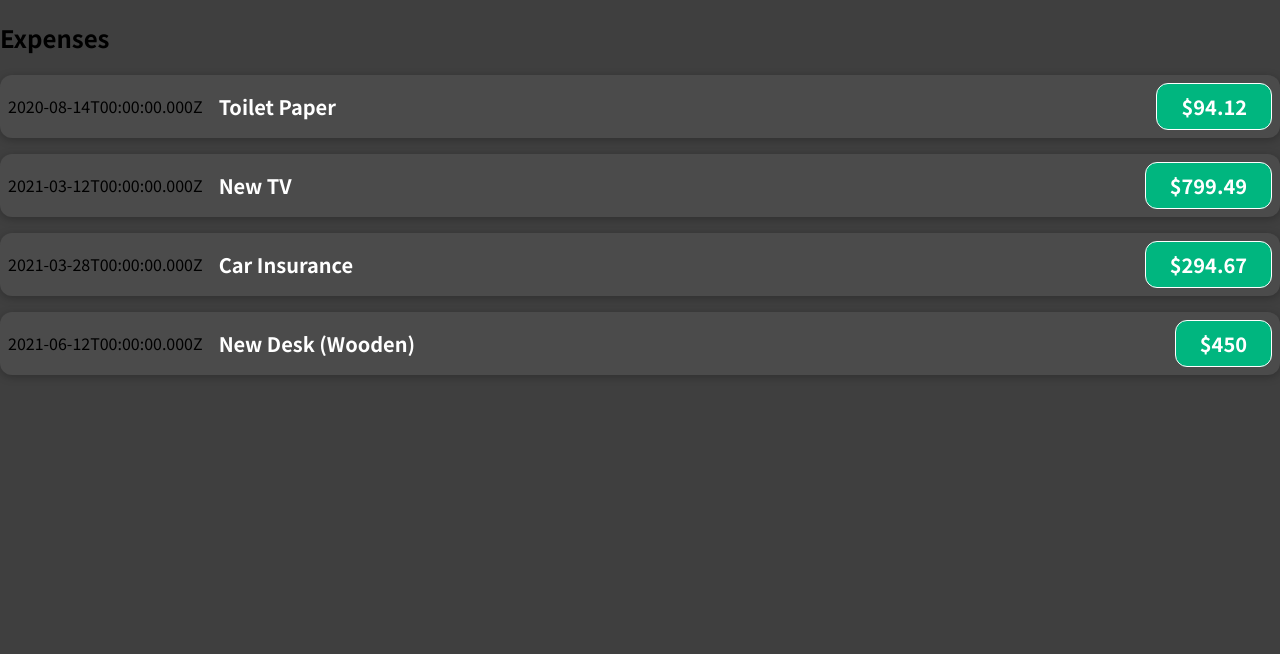
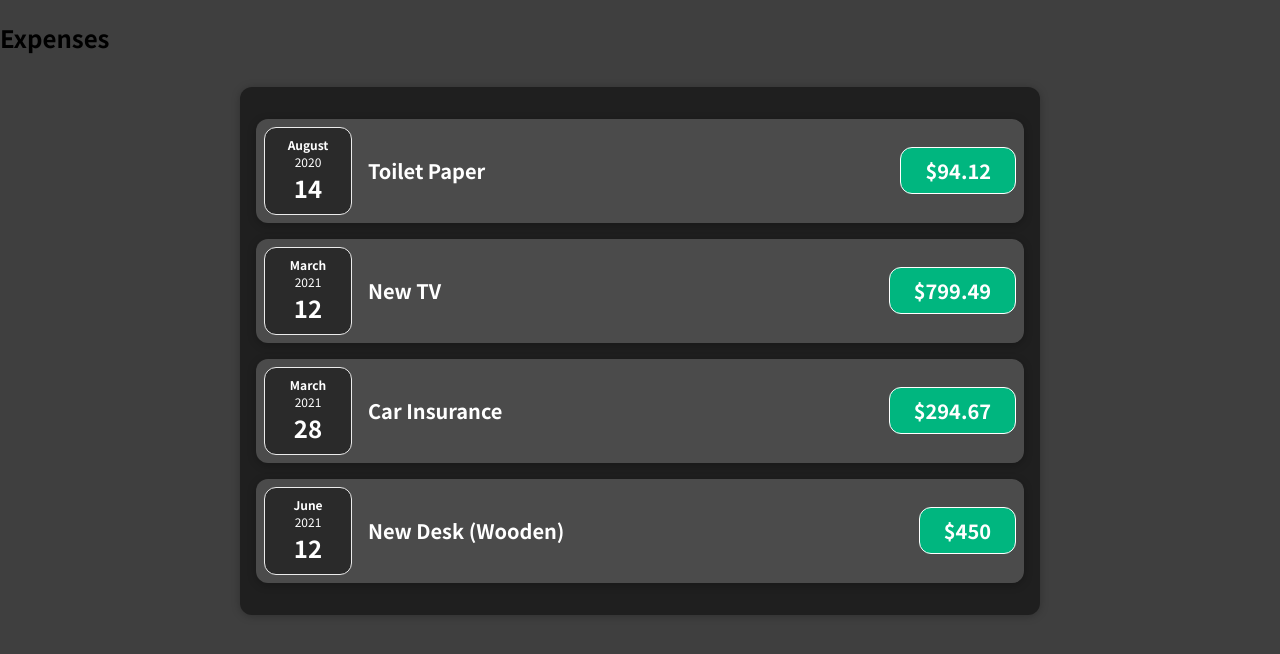
Before and after one commit to sidshetty/expense-calculator, a JavaScript app: page / in a window 1280 px wide. Shown: the top 654 px of the page. Built offline with nearby package versions, Linux system fonts and the light colour scheme.

Commit message:
Splitting components into more managable chunks

```diff
--- a/src/App.js
+++ b/src/App.js
@@ -1,4 +1,4 @@
-import ExpenseItem from './components/ExpenseItem';
+import Expenses from './components/Expenses';
 
 function App() {
 	const expenses = [
@@ -25,10 +25,7 @@
 	return (
 		<div>
 			<h2>Expenses</h2>
-			<ExpenseItem title={expenses[0].title} amount={expenses[0].amount} date={expenses[0].date} />
-			<ExpenseItem title={expenses[1].title} amount={expenses[1].amount} date={expenses[1].date} />
-			<ExpenseItem title={expenses[2].title} amount={expenses[2].amount} date={expenses[2].date} />
-			<ExpenseItem title={expenses[3].title} amount={expenses[3].amount} date={expenses[3].date} />
+			<Expenses items={expenses} />
 		</div>
 	);
 }
--- /dev/null
+++ b/src/components/ExpenseDate.css
@@ -0,0 +1,26 @@
+.expense-date {
+	display: flex;
+	flex-direction: column;
+	width: 5.5rem;
+	height: 5.5rem;
+	border: 1px solid #ececec;
+	background-color: #2a2a2a;
+	color: white;
+	border-radius: 12px;
+	align-items: center;
+	justify-content: center;
+}
+
+.expense-date__month {
+	font-size: 0.75rem;
+	font-weight: bold;
+}
+
+.expense-date__year {
+	font-size: 0.75rem;
+}
+
+.expense-date__day {
+	font-size: 1.5rem;
+	font-weight: bold;
+}
--- /dev/null
+++ b/src/components/ExpenseDate.js
@@ -0,0 +1,17 @@
+import './ExpenseDate.css';
+
+function ExpenseDate(props) {
+	const month = props.date.toLocaleString('en-US', { month: 'long' });
+	const day = props.date.toLocaleString('en-US', { day: '2-digit' });
+	const year = props.date.getFullYear();
+
+	return (
+		<div className="expense-date">
+			<div className="expense-date__month">{month}</div>
+			<div className="expense-date__year">{year}</div>
+			<div className="expense-date__day">{day}</div>
+		</div>
+	);
+}
+
+export default ExpenseDate;
--- a/src/components/ExpenseItem.js
+++ b/src/components/ExpenseItem.js
@@ -1,9 +1,10 @@
 import './ExpenseItem.css';
+import ExpenseDate from './ExpenseDate';
 
 function ExpenseItem(props) {
 	return (
 		<div className="expense-item">
-			<div>{props.date.toISOString()}</div>
+			<ExpenseDate date={props.date} />
 			<div className="expense-item__description">
 				<h2>{props.title}</h2>
 				<div className="expense-item__price">${props.amount}</div>
--- /dev/null
+++ b/src/components/Expenses.css
@@ -0,0 +1,9 @@
+.expenses {
+	padding: 1rem;
+	background-color: rgb(31, 31, 31);
+	margin: 2rem auto;
+	width: 50rem;
+	max-width: 95%;
+	border-radius: 12px;
+	box-shadow: 0 1px 8px rgba(0, 0, 0, 0.25);
+}
--- /dev/null
+++ b/src/components/Expenses.js
@@ -0,0 +1,15 @@
+import './Expenses.css';
+import ExpenseItem from './ExpenseItem';
+
+function Expenses(props) {
+	return (
+		<div className="expenses">
+			<ExpenseItem title={props.items[0].title} amount={props.items[0].amount} date={props.items[0].date} />
+			<ExpenseItem title={props.items[1].title} amount={props.items[1].amount} date={props.items[1].date} />
+			<ExpenseItem title={props.items[2].title} amount={props.items[2].amount} date={props.items[2].date} />
+			<ExpenseItem title={props.items[3].title} amount={props.items[3].amount} date={props.items[3].date} />
+		</div>
+	);
+}
+
+export default Expenses;
```
